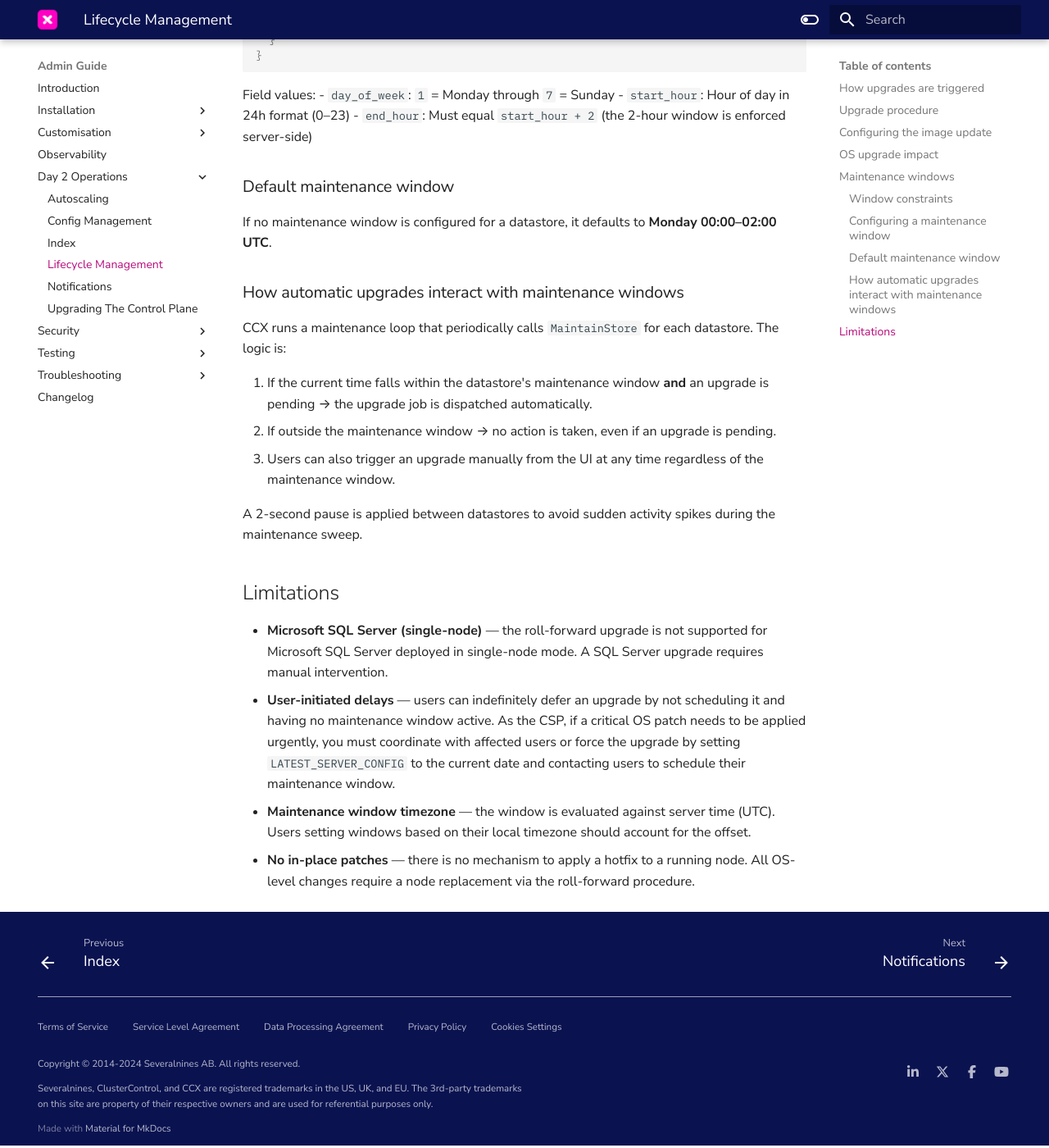
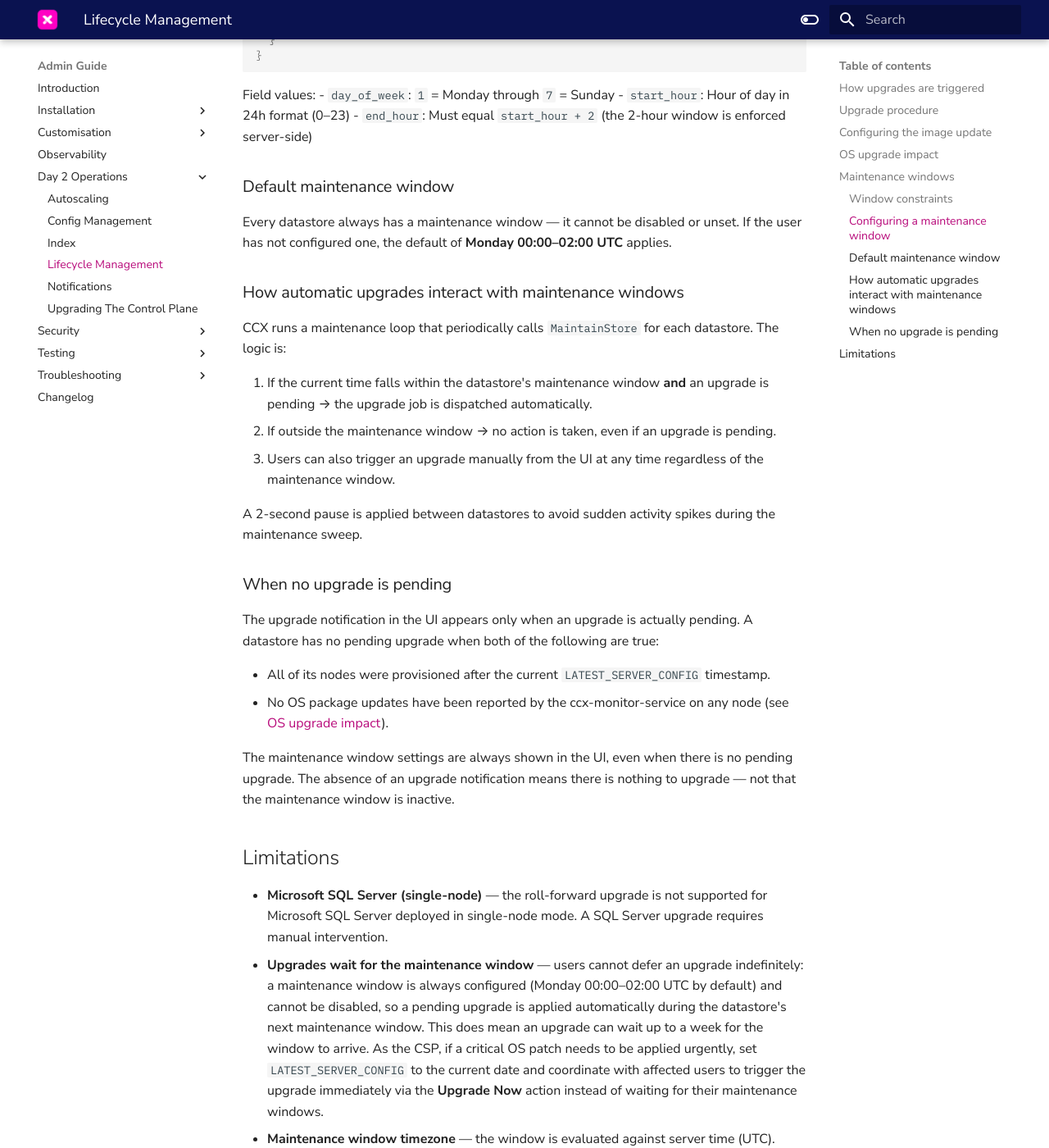
Before and after one commit to severalnines/ccx-docs, an MkDocs documentation site: the page built from docs/admin/Day2/Lifecycle-Management.md, in a window 1280 px wide and 1400 px high, scrolled down 2671 px. Shown: the whole window at 82% size. Built offline with MkDocs 1.6.1 and Material for MkDocs 9.7.7, drawn with Linux system fonts in a browser that asks for light colours; comment, search, counter and statistics services are not loaded.

Commit message:
CCX-6028 - fix maintenance window documentation
The 'User-initiated delays' limitation wrongly claimed users can
indefinitely defer an upgrade by having no maintenance window active.
A maintenance window is always configured (default Monday 00:00-02:00
UTC) and cannot be disabled; pending upgrades run automatically in the
next window.

Also document when no upgrade is pending: all nodes provisioned after
LATEST_SERVER_CONFIG and no OS package updates reported.

Co-Authored-By: Claude Fable 5 <noreply@anthropic.com>

```diff
--- a/docs/admin/Day2/Lifecycle-Management.md
+++ b/docs/admin/Day2/Lifecycle-Management.md
@@ -95,7 +95,7 @@ Field values:
 
 ### Default maintenance window
 
-If no maintenance window is configured for a datastore, it defaults to **Monday 00:00–02:00 UTC**.
+Every datastore always has a maintenance window — it cannot be disabled or unset. If the user has not configured one, the default of **Monday 00:00–02:00 UTC** applies.
 
 ### How automatic upgrades interact with maintenance windows
 
@@ -107,9 +107,18 @@ CCX runs a maintenance loop that periodically calls `MaintainStore` for each dat
 
 A 2-second pause is applied between datastores to avoid sudden activity spikes during the maintenance sweep.
 
+### When no upgrade is pending
+
+The upgrade notification in the UI appears only when an upgrade is actually pending. A datastore has no pending upgrade when both of the following are true:
+
+- All of its nodes were provisioned after the current `LATEST_SERVER_CONFIG` timestamp.
+- No OS package updates have been reported by the ccx-monitor-service on any node (see [OS upgrade impact](#os-upgrade-impact)).
+
+The maintenance window settings are always shown in the UI, even when there is no pending upgrade. The absence of an upgrade notification means there is nothing to upgrade — not that the maintenance window is inactive.
+
 ## Limitations
 
 - **Microsoft SQL Server (single-node)** — the roll-forward upgrade is not supported for Microsoft SQL Server deployed in single-node mode. A SQL Server upgrade requires manual intervention.
-- **User-initiated delays** — users can indefinitely defer an upgrade by not scheduling it and having no maintenance window active. As the CSP, if a critical OS patch needs to be applied urgently, you must coordinate with affected users or force the upgrade by setting `LATEST_SERVER_CONFIG` to the current date and contacting users to schedule their maintenance window.
+- **Upgrades wait for the maintenance window** — users cannot defer an upgrade indefinitely: a maintenance window is always configured (Monday 00:00–02:00 UTC by default) and cannot be disabled, so a pending upgrade is applied automatically during the datastore's next maintenance window. This does mean an upgrade can wait up to a week for the window to arrive. As the CSP, if a critical OS patch needs to be applied urgently, set `LATEST_SERVER_CONFIG` to the current date and coordinate with affected users to trigger the upgrade immediately via the **Upgrade Now** action instead of waiting for their maintenance windows.
 - **Maintenance window timezone** — the window is evaluated against server time (UTC). Users setting windows based on their local timezone should account for the offset.
 - **No in-place patches** — there is no mechanism to apply a hotfix to a running node. All OS-level changes require a node replacement via the roll-forward procedure.
```
